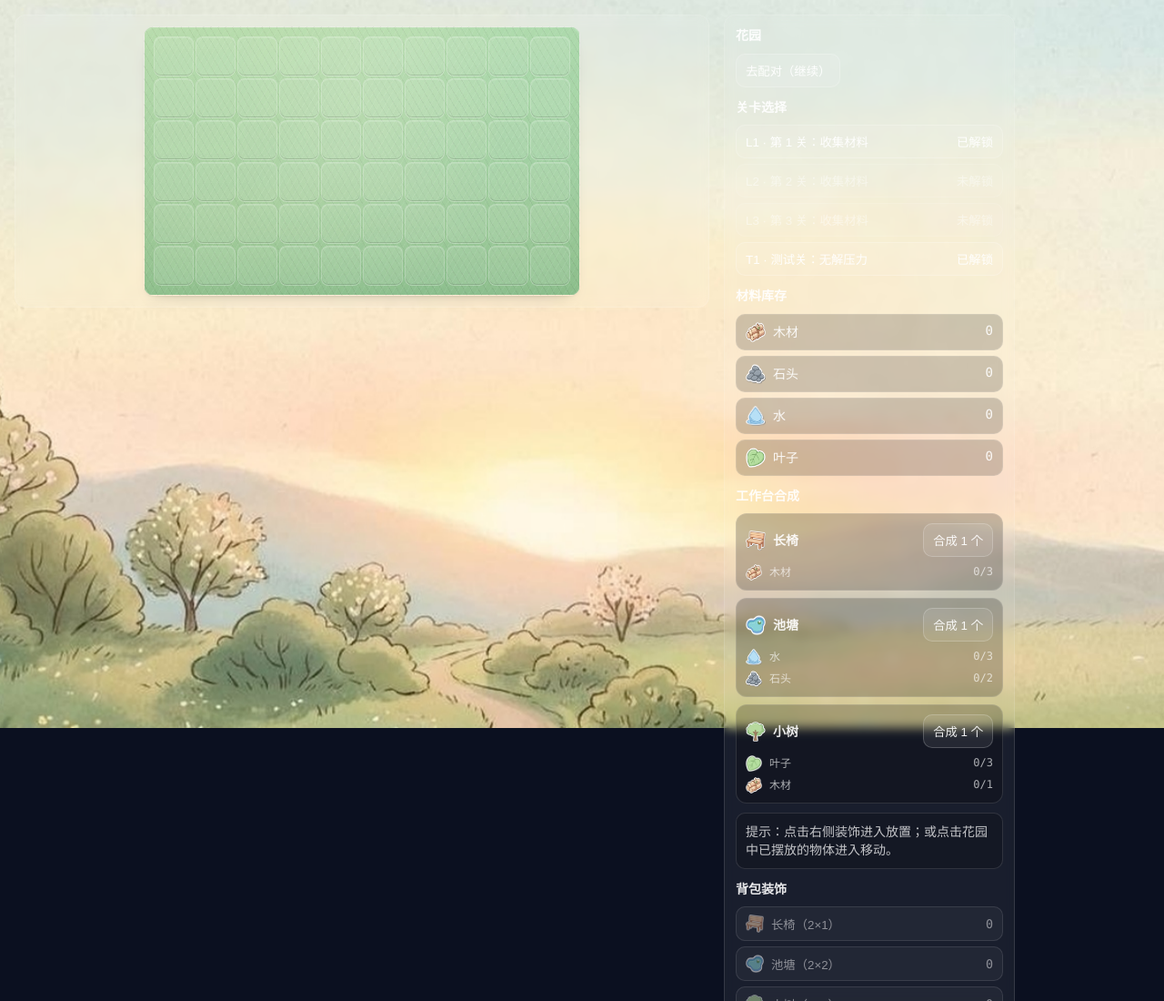
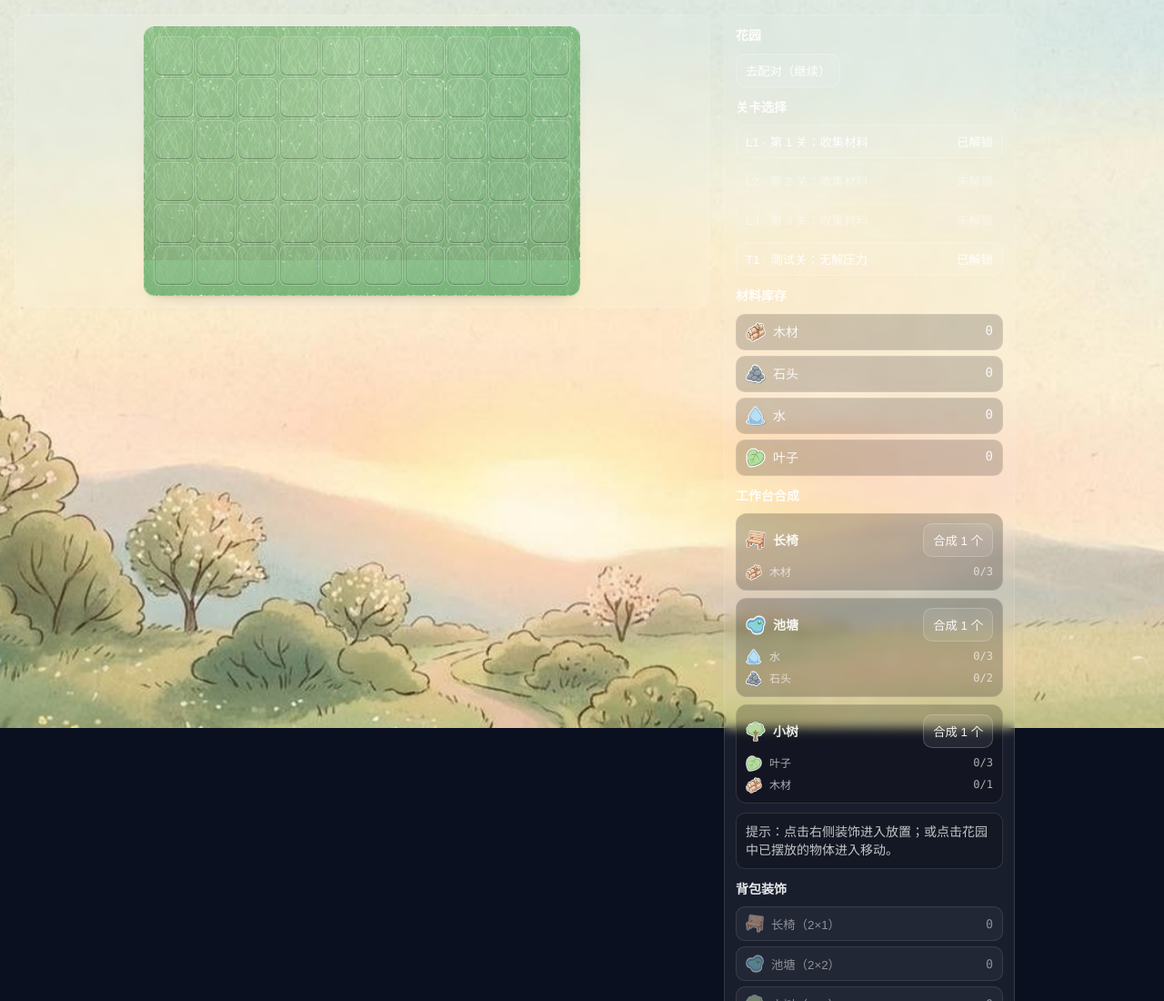
Before and after one commit to zhuoweishun/plant-lianliankan, a website built with Vite: page index.html in a window 1280 px wide. Shown: the top 1100 px of the page at 91% size. Built offline with nearby package versions, Linux system fonts and the light colour scheme.

Commit message:
feat(ui): use seamless grass tile and lawn-tile edges

```diff
--- a/src/styles.css
+++ b/src/styles.css
@@ -218,22 +218,13 @@ code {
     /* 阳光斑驳 */
     radial-gradient(circle at 18% 22%, rgba(255, 245, 220, 0.20) 0 140px, transparent 320px),
     radial-gradient(circle at 78% 36%, rgba(255, 255, 255, 0.12) 0 120px, transparent 280px),
-    /* 细草叶纹理（两层不同角度的细线） */
-    repeating-linear-gradient(
-      120deg,
-      rgba(255, 255, 255, 0.06) 0 1px,
-      transparent 1px 6px
-    ),
-    repeating-linear-gradient(
-      60deg,
-      rgba(0, 0, 0, 0.05) 0 1px,
-      transparent 1px 7px
-    ),
-    /* 草地底色 */
+    /* 真草贴图（可平铺；url 由 JS 写入 CSS 变量，兼容 BASE_URL） */
+    var(--grass-tile, none),
+    /* 草地底色（兜底） */
     linear-gradient(180deg, rgba(120, 190, 120, 0.55), rgba(70, 150, 95, 0.62));
-  background-size: auto, auto, 140px 140px, 170px 170px, auto;
-  background-repeat: no-repeat, no-repeat, repeat, repeat, no-repeat;
-  background-position: 10% 10%, 80% 20%, 0 0, 0 0, center;
+  background-size: auto, auto, 256px 256px, auto;
+  background-repeat: no-repeat, no-repeat, repeat, no-repeat;
+  background-position: 10% 10%, 80% 20%, 0 0, center;
   border: 1px solid rgba(255, 255, 255, 0.14);
   border-radius: 12px;
   box-shadow:
@@ -244,10 +235,13 @@ code {
 }
 
 .garden-cell {
+  position: relative;
+  overflow: hidden;
   appearance: none;
   border-radius: 8px;
   border: 1px solid rgba(255, 255, 255, 0.18);
-  background: rgba(255, 255, 255, 0.10);
+  /* 地块玻璃感：让底下草纹透出来 */
+  background: rgba(255, 255, 255, 0.08);
   box-shadow:
     inset rgba(255, 255, 255, 0.14) 0 1px 0,
     inset rgba(0, 0, 0, 0.12) 0 -1px 0;
@@ -255,6 +249,20 @@ code {
     background 160ms ease,
     border-color 160ms ease,
     transform 120ms ease;
+}
+
+.garden-cell::before {
+  content: "";
+  position: absolute;
+  inset: 0;
+  border-radius: 8px;
+  pointer-events: none;
+  /* 地块边缘：更像“草坪砖”的边缘暗角 */
+  box-shadow:
+    inset rgba(0, 0, 0, 0.12) 0 0 0 1px,
+    inset rgba(0, 0, 0, 0.14) 0 -2px 3px -2px,
+    inset rgba(255, 255, 255, 0.10) 0 1px 0;
+  opacity: 0.9;
 }
 
 .garden-cell:hover {
--- a/src/ui/scenes/GardenScene.ts
+++ b/src/ui/scenes/GardenScene.ts
@@ -10,6 +10,7 @@ import { clampTopLeftToGrid, topLeftFromHover, type CellPoint } from "./dragSnap
 import { stickerUrl } from "../stickers.ts";
 import { attachParallax } from "../parallax.ts";
 import { applySceneBackgrounds } from "../backgrounds.ts";
+import { publicUrl } from "../publicUrl.ts";
 
 type GardenSceneOptions = {
   onGoMatch?: (levelId: LevelId) => void;
@@ -395,6 +396,8 @@ export class GardenScene {
 
     this.gridEl.innerHTML = "";
     this.gridEl.style.display = "grid";
+    // Grass texture URL via CSS var (so it works with GitHub Pages BASE_URL)
+    this.gridEl.style.setProperty("--grass-tile", `url("${publicUrl("ui/textures/grass_tile.png")}")`);
     this.gridEl.style.gridTemplateColumns = `repeat(${this.garden.width}, ${cellPx}px)`;
     this.gridEl.style.gridTemplateRows = `repeat(${this.garden.height}, ${cellPx}px)`;
     this.gridEl.style.gap = `${gapPx}px`;
```
Also changed, not shown: public/ui/textures/grass_tile.png (added).
